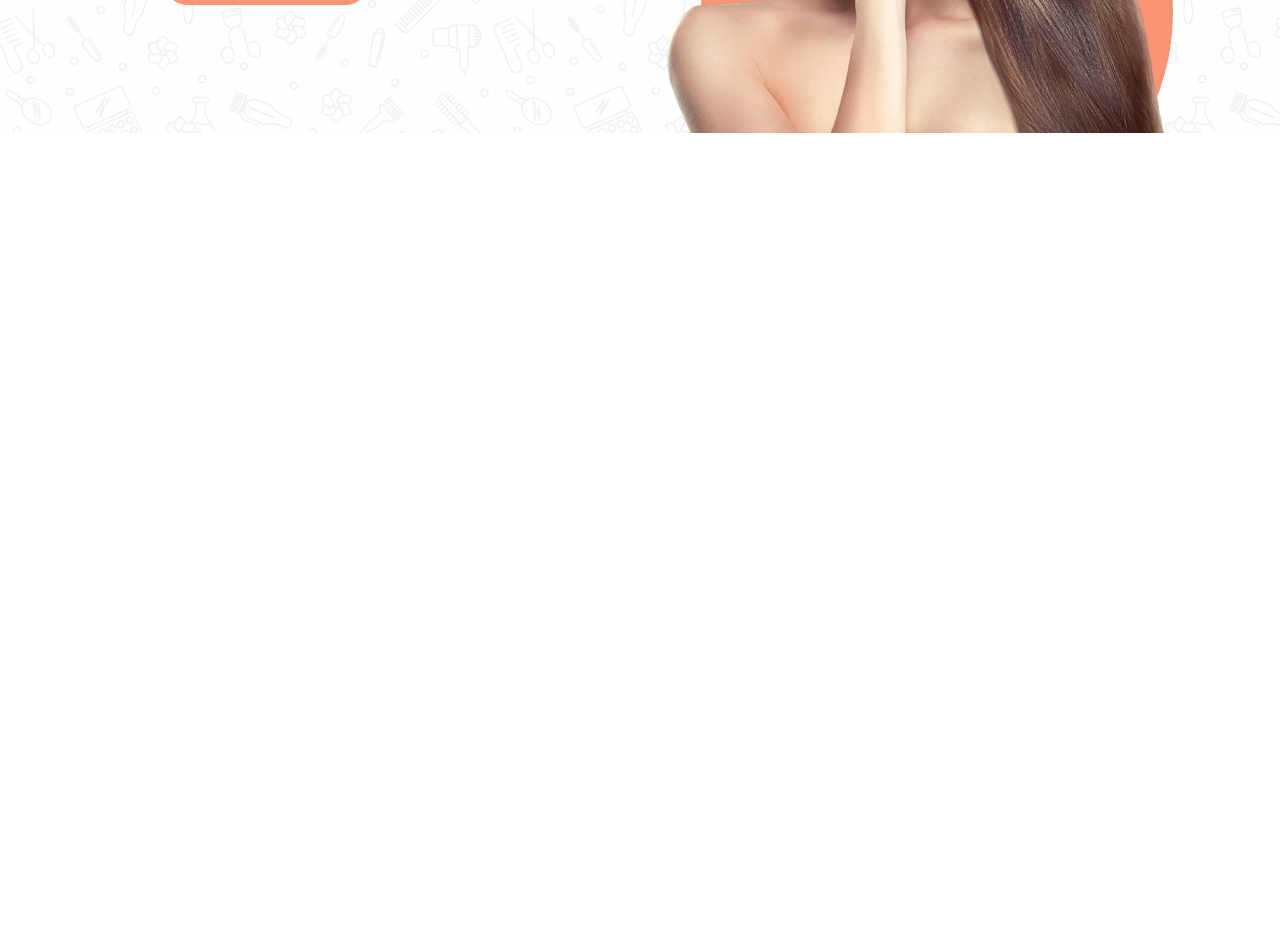
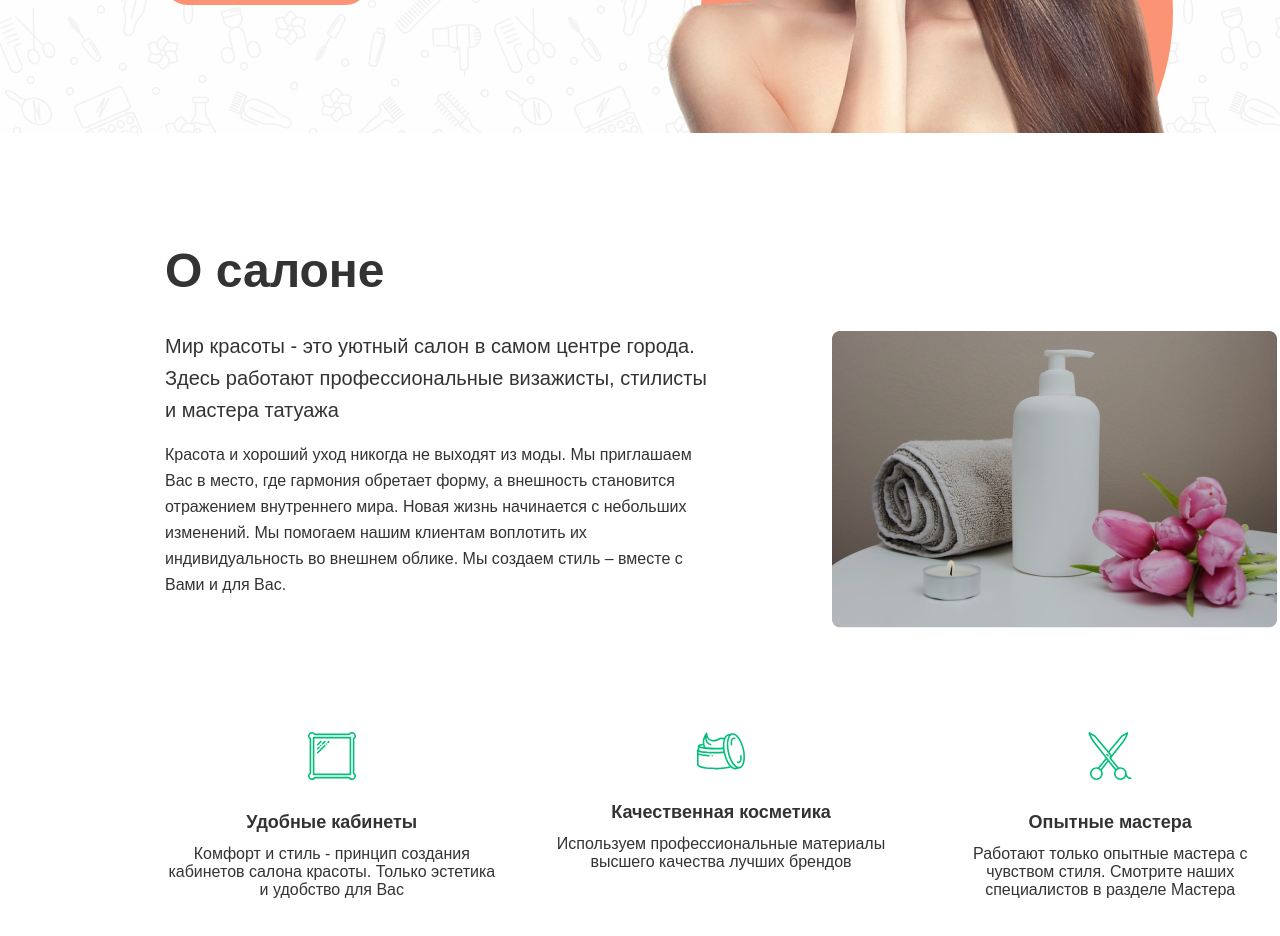
Before and after one commit to Z1nRes/BeautyWorld, a Vue app: page / in a window 1280 px wide. Shown: the part 420-1356 px from the top of the page. Before the commit the page ends 800 px from the top, so only its background shows below. Built offline with nearby package versions, Linux system fonts and the light colour scheme.

Commit message:
start about

```diff
--- a/public/css/style.css
+++ b/public/css/style.css
@@ -135,10 +135,6 @@ body {
     z-index: 2;
 }
 
-.header_main_woman_img {
-    background: url();
-}
-
 .sircle {
     width: 472px;
     height: 472px;
@@ -151,3 +147,59 @@ body {
     left: 9%;
 }
 /* ^^header^^ */
+
+main {
+    padding: 10px 163px 0 165px;
+}
+
+/* about */
+
+.like-h {
+    margin-top: 100px;
+    font-size: 48px;
+    font-weight: 700;
+}
+
+.about_main {
+    margin-top: 32px;
+    display: flex;
+    flex-direction: row;
+    justify-content: space-between;
+}
+
+.about_main_text {
+    width: 50%;
+}
+
+.about_main_text_top {
+    font-size: 20px;
+    line-height: 32px;
+    margin-bottom: 16px;
+}
+
+.about_main_text_bottom {
+    font-size: 16px;
+    line-height: 26px;
+}
+
+.about_bottom {
+    display: flex;
+    justify-content: space-between;
+    margin: 100px 0;
+}
+
+.about_bottom_element {
+    width: 30%;
+    display: flex;
+    flex-direction: column;
+    align-items: center;
+    text-align: center;
+}
+
+.about_h3 {
+    font-size: 18px;
+    font-weight: 600;
+    margin: 32px 0 12px 0;
+}
+
+/* ^^about ^^ */
--- a/public/index.html
+++ b/public/index.html
@@ -34,6 +34,7 @@
           <div class="header_main_woman_div">
             <img src="./media/image/woman.png" alt="img" class="header_main_woman_img">
             <div class="sircle"></div>
+
           </div>
           <div class="header_main_social">
               <a href="#" class="social_item"><img src="./media/image/icons/Vk.svg" alt="vk" class="social_item_icon"></a>
@@ -42,6 +43,41 @@
           </div>
         </div>
       </header>
+      <main>
+        <container class="about">
+          <p class="like-h">О салоне</p>
+          <div class="about_main">
+            <div class="about_main_text">
+              <p class="about_main_text_top">Мир красоты - это уютный салон в самом центре города.
+                Здесь работают профессиональные визажисты, стилисты и мастера татуажа</p>
+              <p class="about_main_text_bottom">Красота и хороший уход никогда не выходят из моды. Мы приглашаем Вас в место, где гармония обретает форму,
+                а внешность становится отражением внутреннего мира. Новая жизнь начинается с
+                небольших изменений. Мы помогаем нашим клиентам воплотить их
+                индивидуальность во внешнем облике. Мы создаем стиль – вместе с Вами и для Вас.</p>
+            </div>
+            <div class="about_main_video">
+              <img src="./media/image/video_preview.png" alt="video">
+            </div>
+          </div>
+          <div class="about_bottom">
+            <div class="about_bottom_element">
+              <img src="./media/image/icons/mirror.svg" alt="mirror">
+              <h3 class="about_h3">Удобные кабинеты</h3>
+              <p>Комфорт и стиль - принцип создания кабинетов салона красоты. Только эстетика и удобство для Вас</p>
+            </div>
+            <div class="about_bottom_element">
+              <img src="./media/image/icons/Cream.svg" alt="cream">
+              <h3 class="about_h3">Качественная косметика</h3>
+              <p>Используем профессиональные материалы высшего качества лучших брендов</p>
+            </div>
+            <div class="about_bottom_element">
+              <img src="./media/image/icons/scissors.svg" alt="scissors">
+              <h3 class="about_h3">Опытные мастера</h3>
+              <p>Работают только опытные мастера с чувством стиля. Смотрите наших специалистов в разделе Мастера</p>
+            </div>
+          </div>
+        </container>
+      </main>
     </div>
   </body>
 </html>
```
